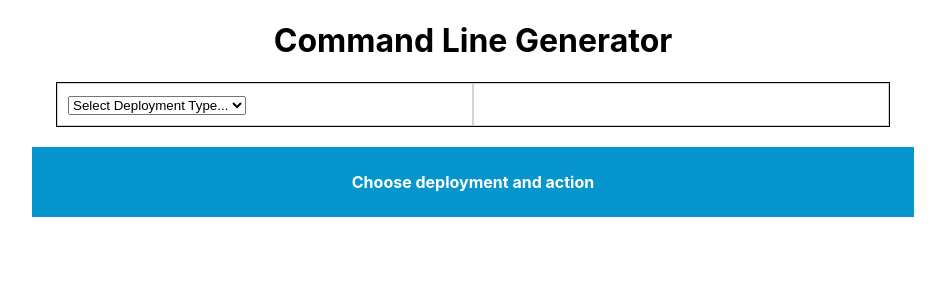
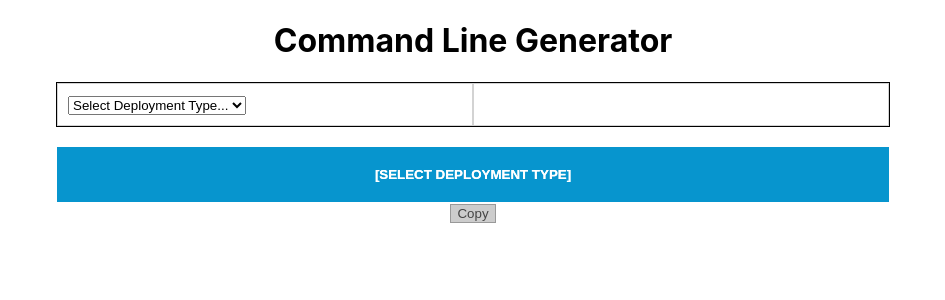
Before and after one commit to sourcegraph/support-generator, a React (Create React App) app: page / in a window 1280 px wide. Shown: the top 300 px of the page, without its empty margins (167-1112 px from the left). Built offline with nearby package versions, Linux system fonts and the light colour scheme.

Commit message:
adds a copy button so that users can copy the command they've created.

```diff
--- a/src/App.js
+++ b/src/App.js
@@ -6,7 +6,7 @@ import Command from './Components/Command/Command';
 import './App.css';
 
 function App() {
-	const [selectedDeployment, setSelectedDeployment] = useState("Select Deployment");
+	const [selectedDeployment, setSelectedDeployment] = useState("select-deployment");
 	const [selectedAction, setSelectedAction] = useState("Function")
 	const [hasNamespace, setHasNamespace] = useState(false);
 	const [namespace, setNamespace] = useState("");
@@ -25,6 +25,7 @@ function App() {
 					setHasNamespace={setHasNamespace}
 					namespace={namespace}
 					setNamespace={setNamespace}
+					setCommand={setCommand}
 				/>
 				<Action
 					selectedDeployment={selectedDeployment}
@@ -32,6 +33,7 @@ function App() {
 					setSelectedAction={setSelectedAction}
 					option={option}
 					setOption={setOption}
+					command={command}
 					setCommand={setCommand}
 					hasNamespace={hasNamespace}
 					namespace={namespace}
--- a/src/Components/Action/Action.jsx
+++ b/src/Components/Action/Action.jsx
@@ -12,6 +12,7 @@ export default function Action({
     setSelectedAction,
     option,
     setOption,
+    command,
     setCommand,
     namespace,
     hasNamespace,
@@ -35,6 +36,7 @@ export default function Action({
                         setOption={setOption}
                         map={dockerMap}
                         setSelectedAction={setSelectedAction}
+                        command={setCommand}
                         setCommand={setCommand}
 
                     />
@@ -61,6 +63,7 @@ export default function Action({
                         option={option}
                         setOption={setOption}
                         setSelectedAction={setSelectedAction}
+                        command={setCommand}
                         setCommand={setCommand}
                     />
 
@@ -88,6 +91,7 @@ export default function Action({
                         setOption={setOption}
                         setSelectedAction={setSelectedAction}
                         setCommand={setCommand}
+                        command={setCommand}
                         hasNamespace={hasNamespace}
                         namespace={namespace}
                     />
--- a/src/Components/Command/Command.css
+++ b/src/Components/Command/Command.css
@@ -1,9 +1,37 @@
+.command-container {
+    margin-top: 20px;
+}
+
 .command {
     width: 65%;
     margin: auto;
-    margin-top: 20px;
-    padding:25px;
     background-color: rgb(7, 149, 206);
     color: white;
     font-weight: bold;
+    padding-top: 10px;
+    padding-bottom:10px;
+    text-align:center;
+    border:none;
 }
+
+.command::placeholder {
+    color: white;
+    font-weight: bold;
+    background-color: rgb(7,149, 206);
+}
+
+input.command[type="text"] {
+    color: transparent;
+    text-shadow: 0 0 0 #fff;
+}
+
+input.command[type="text"]:focus {
+    outline:none;
+}
+
+button.copy-button:disabled,
+button.copy-button[disabled] {
+    border: 1px solid #999999;
+    background-color: #cccccc;
+    color: #444444
+}
--- a/src/Components/Command/Command.jsx
+++ b/src/Components/Command/Command.jsx
@@ -8,9 +8,45 @@ export default function Command({
     namespace,
     option
 }) {
+    const copyCommand = () => {
+        navigator.clipboard.writeText(command);
+    }
+
     return (
-        <div className="command">
-            {command || "Choose deployment and action"}
+        <div className="command-container">
+            <div className="command">
+                {selectedDeployment === "select-deployment" ? (
+                    <input
+                        className="command"
+                        type="text"
+                        placeholder="[SELECT DEPLOYMENT TYPE]"
+                    />
+                ) : (
+                    <input
+                        className="command"
+                        type="text"
+                        defaultValue={command}
+                    />
+                )}
+            </div>
+            {selectedDeployment === "select-deployment" ? (
+                <button
+                className="copy-button"
+                onClick={copyCommand}
+                disabled
+            >
+                Copy
+            </button>
+            ) : (
+                <button
+                className="copy-button"
+                onClick={copyCommand}
+            >
+                Copy
+            </button>
+            )}
+
         </div>
+
     )
 }
--- a/src/Components/Deployment/Deployment.jsx
+++ b/src/Components/Deployment/Deployment.jsx
@@ -7,7 +7,8 @@ export default function Deployment({
     hasNamespace,
     setHasNamespace,
     namespace,
-    setNamespace
+    setNamespace,
+    setCommand,
 }) {
     return (
         <div className="deployment-container">
--- a/src/Components/UI/Dropdown.jsx
+++ b/src/Components/UI/Dropdown.jsx
@@ -10,6 +10,7 @@ export default function Dropdown({
     selectedDeployment,
     setSelectedAction,
     selectedAction,
+    command,
     setCommand,
     hasNamespace,
     namespace
@@ -28,17 +29,29 @@ export default function Dropdown({
 
     useEffect(() => {
         const command1 = map[selectedAction]["command"];
+        const command2 = map[selectedAction]["command2"]
+            ? map[selectedAction]["command2"]
+            : null;
 
-        if (hasNamespace) {
-            setCommand(`${command1} -n ${namespace}`)
+        if (hasNamespace && option === "") {
+            setCommand(`${command1} -n ${namespace} ${command2 ? command2 : ""}`);
         } else if (hasNamespace && option !== "") {
-            setCommand(`${command1} ${option} -n ${namespace}`);
+            setCommand(`${command1}${option} -n ${namespace} ${command2 ? command2 : ""}`);
         } else if (!hasNamespace && option !== "") {
-            setCommand(`${command1} ${option}`)
+            setCommand(`${command1}${option} ${command2 ? command2 : ""}`);
         } else {
-            setCommand(command1)
+            setCommand(`${command1}${command2 ? command2 : ""}`);
         }
-    }, [setCommand, selectedAction, map, namespace, hasNamespace, option])
+    }, [
+            setCommand,
+            selectedAction,
+            map,
+            namespace,
+            hasNamespace,
+            option,
+            command
+        ]
+    );
 
     return (
         <div className="deployment-type">
--- a/src/utils/commands.js
+++ b/src/utils/commands.js
@@ -9,7 +9,7 @@ export const commands = {
     "Docker": {
         "Function": {
             "value": "Function",
-            "command": "",
+            "command": "[CHOOSE FUNCTION]",
             "description": "Default option"
         },
         "Get Logs": {
@@ -65,7 +65,7 @@ export const commands = {
     "Docker Compose": {
         "Function": {
             "value": "Function",
-            "command": "",
+            "command": "[CHOOSE FUNCTION]",
             "description": "Default option"
         },
         "Get Logs": {
@@ -105,7 +105,7 @@ export const commands = {
     "Kubernetes": {
         "Function": {
             "value": "Function",
-            "command": "",
+            "command": "[CHOOSE FUNCTION]",
             "description": "Default option"
         },
         "Get Logs": {
```
